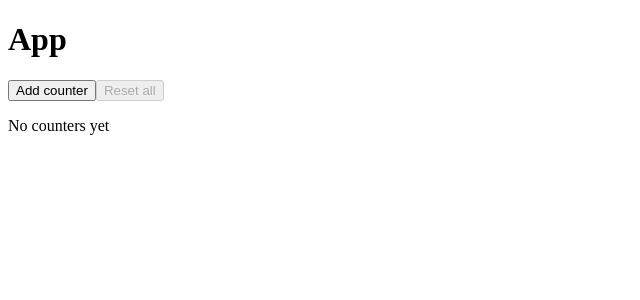
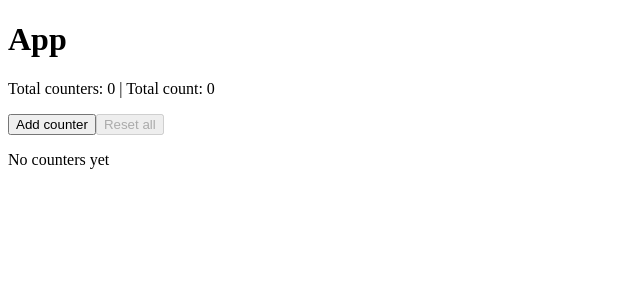
Before and after one commit to DmytroLymar/angular-practice, an Angular app: page / in a window 1280 px wide. Shown: the top 300 px of the page, without its empty margins (0-640 px from the left). Built offline with nearby package versions, Linux system fonts and the light colour scheme.

Commit message:
derived state

```diff
--- a/src/components/counter/counter.component.ts
+++ b/src/components/counter/counter.component.ts
@@ -1,4 +1,4 @@
-import { Component, inject, Input, output } from '@angular/core';
+import { Component, Input, output } from '@angular/core';
 import { CounterControlsComponent } from './counter-controls.component';
 import { CounterDisplayComponent } from './counter-display.component';
 import { CounterItem } from './counters.service';
--- a/src/components/counter/counters-page.component.html
+++ b/src/components/counter/counters-page.component.html
@@ -1,7 +1,11 @@
 <div>
   @if (counters$ | async; as counters) {
+    <p>
+      Total counters: {{ (countersCount$ | async) ?? 0 }} | Total count:
+      {{ (totalCount$ | async) ?? 0 }}
+    </p>
     <button (click)="addCounter()">Add counter</button>
-    <button (click)="resetAll()" [disabled]="counters.length === 0">Reset all</button>
+    <button (click)="resetAll()" [disabled]="!((hasCounters$ | async) ?? false)">Reset all</button>
     @if (counters.length === 0) {
       <p>No counters yet</p>
     } @else {
--- a/src/components/counter/counters-page.component.ts
+++ b/src/components/counter/counters-page.component.ts
@@ -13,6 +13,9 @@ export class CountersPageComponent {
   private readonly countersService = inject(CountersService);
 
   readonly counters$ = this.countersService.counters$;
+  readonly countersCount$ = this.countersService.countersCount$;
+  readonly totalCount$ = this.countersService.totalCount$;
+  readonly hasCounters$ = this.countersService.hasCounters$;
 
   addCounter(): void {
     this.countersService.addCounter();
--- a/src/components/counter/counters.service.ts
+++ b/src/components/counter/counters.service.ts
@@ -1,5 +1,5 @@
 import { Injectable } from '@angular/core';
-import { BehaviorSubject } from 'rxjs';
+import { BehaviorSubject, distinctUntilChanged, map } from 'rxjs';
 
 export type CounterItem = {
   id: number;
@@ -12,6 +12,23 @@ export class CountersService {
   private readonly _counters$ = new BehaviorSubject<CounterItem[]>([]);
 
   readonly counters$ = this._counters$.asObservable();
+
+  readonly countersCount$ = this.counters$.pipe(
+    map((c) => c.length),
+    distinctUntilChanged(),
+  );
+
+  readonly totalCount$ = this.counters$.pipe(
+    map((counters: CounterItem[]) => {
+      return counters.reduce((acc, counter) => acc + counter.count, 0);
+    }),
+    distinctUntilChanged(),
+  );
+
+  readonly hasCounters$ = this.counters$.pipe(
+    map((counters) => counters.length > 0),
+    distinctUntilChanged(),
+  );
 
   addCounter(): void {
     this._counters$.next([...this._counters$.value, { id: this.nextId++, count: 0 }]);
```
